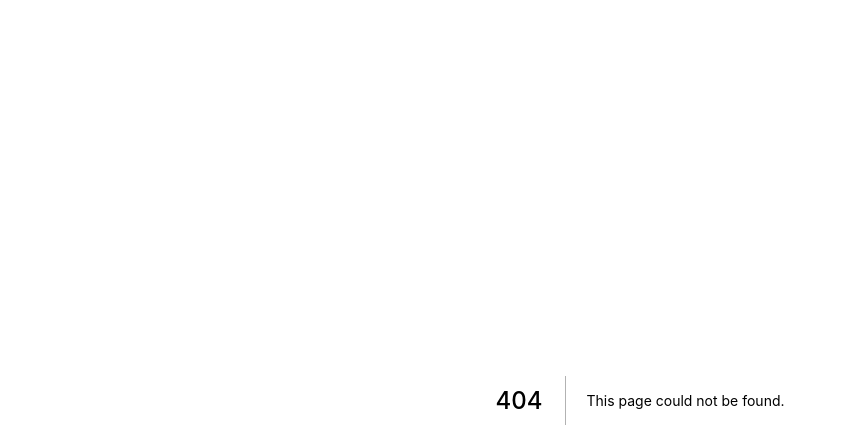
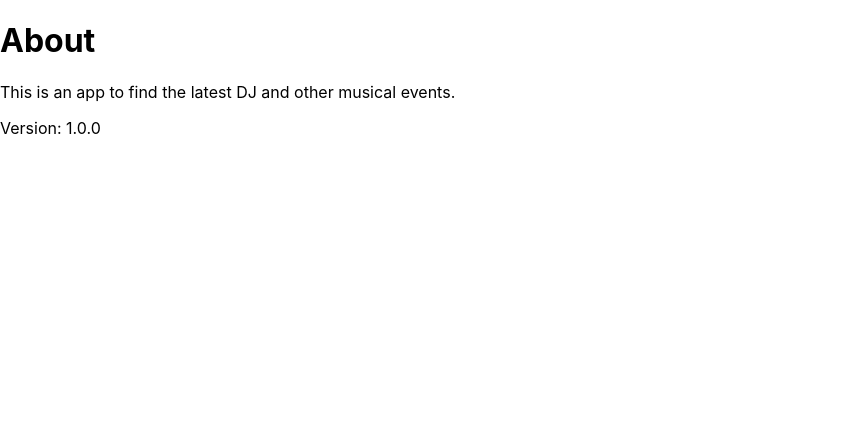
Before and after one commit to AngelinoVerhaeghe/Next-JS-DJ-Events, a Next.js app: page /about in a window 1280 px wide. Before the commit this address had no page. Shown: the top 448 px of the page, without its empty margins (0-847 px from the left). Built offline with nearby package versions, Linux system fonts and the light colour scheme.

Commit message:
first commit

```diff
--- /dev/null
+++ b/pages/about.js
@@ -0,0 +1,11 @@
+function AboutPage() {
+  return (
+    <div>
+      <h1>About</h1>
+      <p>This is an app to find the latest DJ and other musical events.</p>
+      <p>Version: 1.0.0</p>
+    </div>
+  );
+}
+
+export default AboutPage;
```
Also changed, not shown: pages/events/[slug].js (added, +9 -0 lines), pages/events/add.js (added, +9 -0 lines), pages/events/index.js (added, +9 -0 lines).
